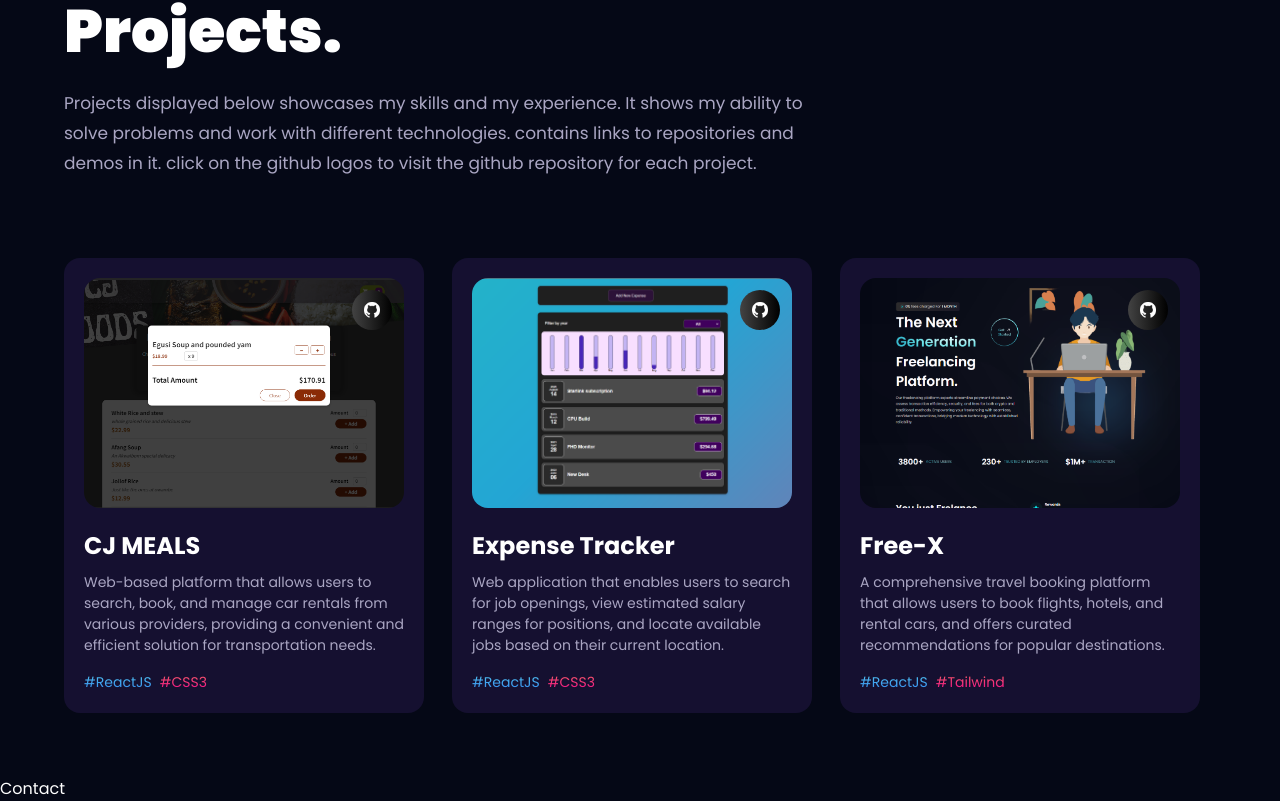
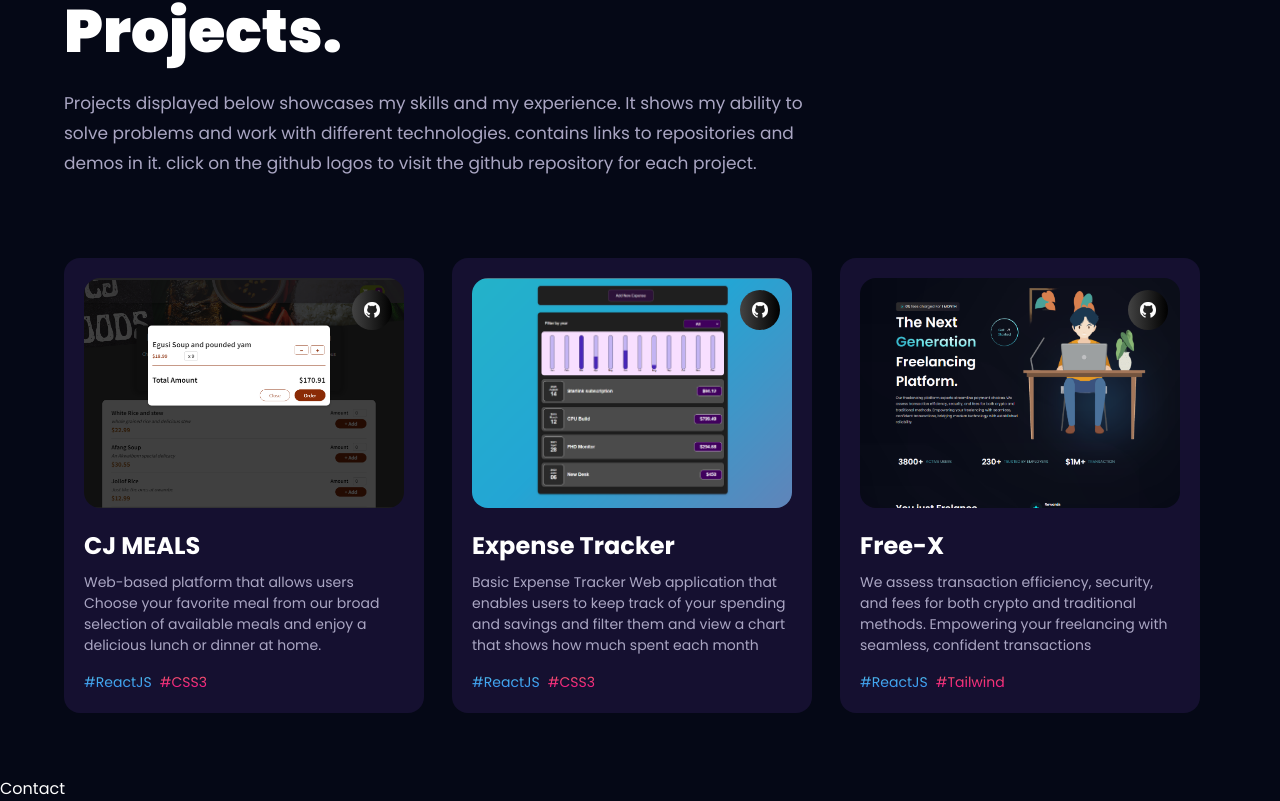
Before and after one commit to CJCODESgit/cjportfolio, a React (Vite) app: page / in a window 1280 px wide. Shown: the part 2264-3065 px from the top of the page. Built offline with nearby package versions, Linux system fonts and the light colour scheme.

Commit message:
added website links

```diff
--- a/src/constants/index.js
+++ b/src/constants/index.js
@@ -143,7 +143,7 @@ const projects = [
   {
     name: "CJ MEALS",
     description:
-      "Web-based platform that allows users to search, book, and manage car rentals from various providers, providing a convenient and efficient solution for transportation needs.",
+      "Web-based platform that allows users Choose your favorite meal from our broad selection of available meals and enjoy a delicious lunch or dinner at home.",
     tags: [
       {
         name: "ReactJS",
@@ -155,12 +155,13 @@ const projects = [
       },
     ],
     image: CJMeals,
-    source_code_link: "https://github.com/",
+    source_code_link: "https://github.com/CJCODESgit/food-order-app",
+    website: "https://cjmeals.netlify.app/",
   },
   {
     name: "Expense Tracker",
     description:
-      "Web application that enables users to search for job openings, view estimated salary ranges for positions, and locate available jobs based on their current location.",
+      "Basic Expense Tracker Web application that enables users  to keep track of your spending and savings and filter them and view a chart that shows how much spent each month",
     tags: [
       {
         name: "ReactJS",
@@ -172,12 +173,13 @@ const projects = [
       },
     ],
     image: ExpenseTracker,
-    source_code_link: "https://github.com/",
+    source_code_link: "https://github.com/CJCODESgit/Expense-Tracker",
+    website: "https://cjexpensetracker.netlify.app/",
   },
   {
     name: "Free-X",
     description:
-      "A comprehensive travel booking platform that allows users to book flights, hotels, and rental cars, and offers curated recommendations for popular destinations.",
+      " We assess transaction efficiency, security, and fees for both crypto and traditional methods. Empowering your freelancing with seamless, confident transactions",
     tags: [
       {
         name: "ReactJS",
@@ -189,7 +191,8 @@ const projects = [
       },
     ],
     image: freeX,
-    source_code_link: "https://github.com/",
+    source_code_link: "https://github.com/CJCODESgit/Free-X",
+    website: "https://free-x.netlify.app/",
   },
 ];
 
```
